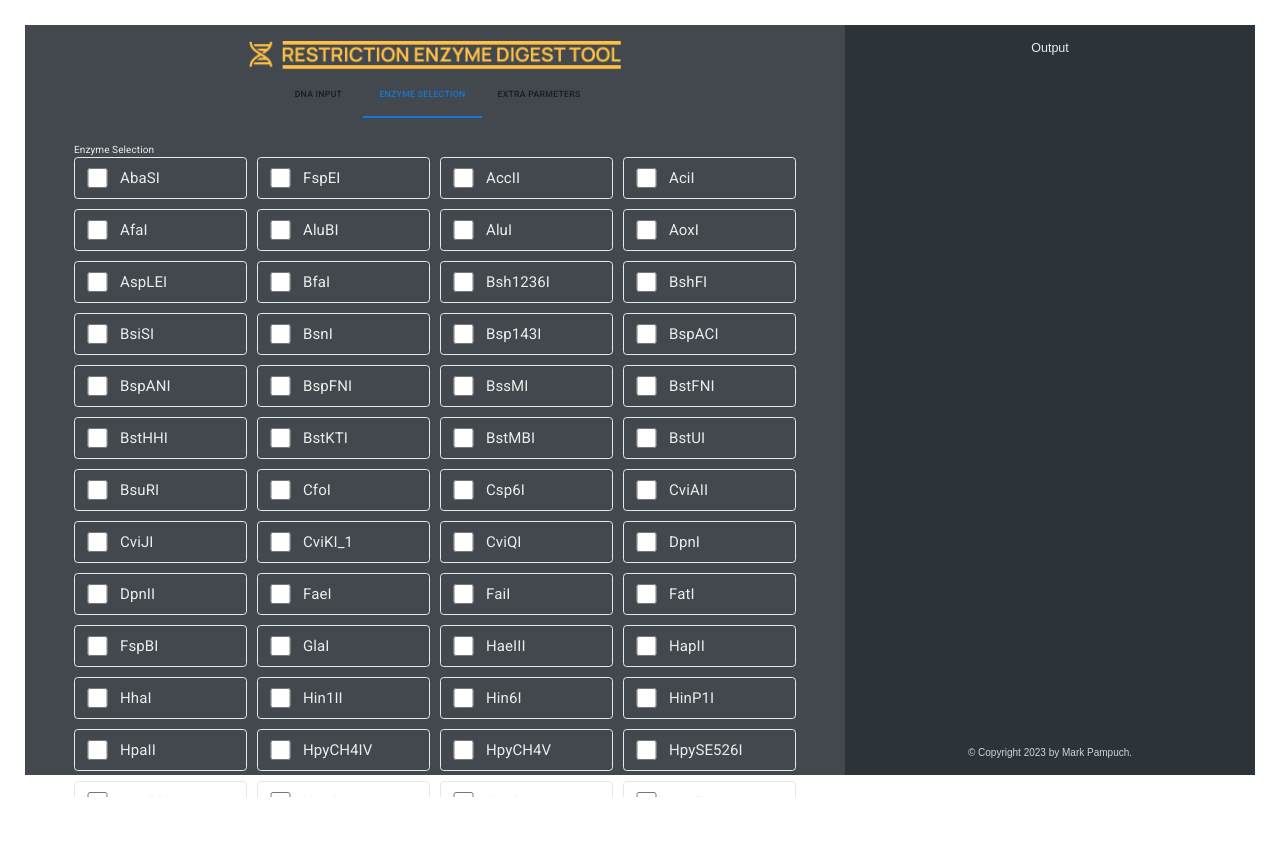
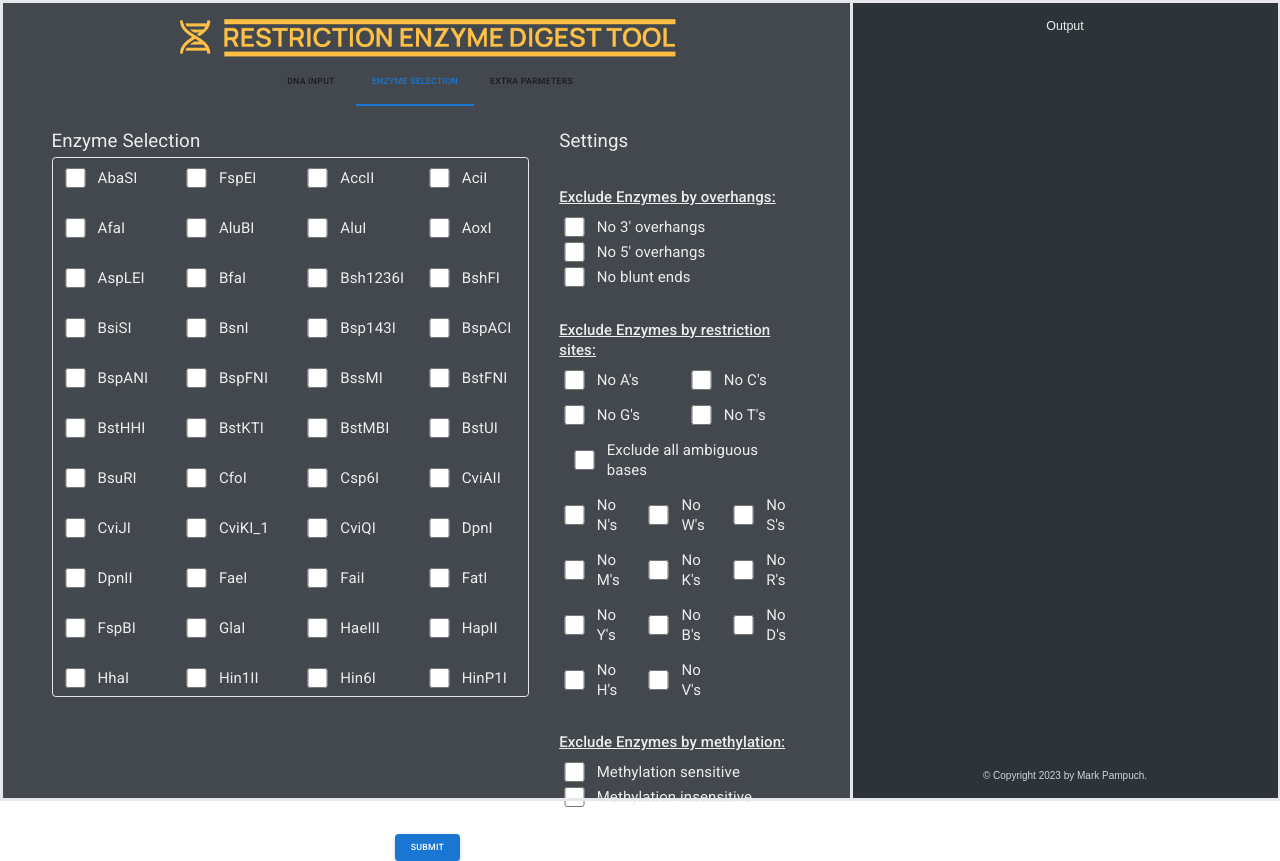
Before and after one commit to mpampuch/restriction-enzyme-digest-tool, a React (Vite) app: page / in a window 1280 px wide. Both pictures are taken after a click on the tab "ENZYME SELECTION". Before the commit the page ends 821 px from the top, so only its background shows below. Built offline with nearby package versions, Linux system fonts and the light colour scheme.

Commit message:
added enzyme selection section

```diff
--- a/src/components/EnzymeSelection.jsx
+++ b/src/components/EnzymeSelection.jsx
@@ -5,14 +5,128 @@ function EnzymeSelection() {
   const enzymesList = Object.keys(enzymes);
 
   return (
-    <div className="h-[80vh] overflow-scroll">
-      <div className="grid grid-cols-1 gap-4 md:grid-cols-2 lg:grid-cols-3 xl:grid-cols-4">
-        {enzymesList.map((enzyme, index) => (
-          <div key={index} className="flex items-center rounded-md border p-4">
-            <input type="checkbox" className="h-8 w-10 flex-shrink-0" />
-            <span className="ml-4 text-2xl">{enzyme}</span>
+    <div className="flex gap-12">
+      <div className="flex h-[calc(75vh-3.25rem)] flex-grow flex-col">
+        <h1 className="mb-2 text-3xl">Enzyme Selection</h1>
+
+        <div className="flex-grow overflow-y-scroll rounded-md border">
+          <div className="grid grid-cols-1 gap-4 md:grid-cols-2 lg:grid-cols-3 xl:grid-cols-4">
+            {enzymesList.map((enzyme, index) => (
+              <div key={index} className="r flex items-center p-4">
+                <input type="checkbox" className="h-8 w-10 flex-shrink-0 " />
+                <span className="ml-4 text-2xl">{enzyme}</span>
+              </div>
+            ))}
           </div>
-        ))}
+        </div>
+      </div>
+      <div className="flex flex-col gap-12">
+        <h1 className="mb-2 text-3xl">Settings</h1>
+        <div>
+          <h2 className="mb-3 text-2xl font-medium underline">
+            Exclude Enzymes by overhangs:
+          </h2>
+          <div className="r flex items-center p-1">
+            <input type="checkbox" className="h-8 w-10 flex-shrink-0 " />
+            <span className="ml-4 text-2xl">No 3&apos; overhangs</span>
+          </div>
+          <div className="r flex items-center p-1">
+            <input type="checkbox" className="h-8 w-10 flex-shrink-0 " />
+            <span className="ml-4 text-2xl">No 5&apos; overhangs</span>
+          </div>
+          <div className="r flex items-center p-1">
+            <input type="checkbox" className="h-8 w-10 flex-shrink-0 " />
+            <span className="ml-4 text-2xl">No blunt ends</span>
+          </div>
+        </div>
+        <div>
+          <h2 className="mb-3 text-2xl font-medium underline">
+            Exclude Enzymes by restriction sites:
+          </h2>
+          <div className="grid grid-cols-1 gap-4 md:grid-cols-2">
+            <div className="r flex items-center p-1">
+              <input type="checkbox" className="h-8 w-10 flex-shrink-0 " />
+              <span className="ml-4 text-2xl">No A&apos;s</span>
+            </div>
+            <div className="r flex items-center p-1">
+              <input type="checkbox" className="h-8 w-10 flex-shrink-0 " />
+              <span className="ml-4 text-2xl">No C&apos;s</span>
+            </div>
+            <div className="r flex items-center p-1">
+              <input type="checkbox" className="h-8 w-10 flex-shrink-0 " />
+              <span className="ml-4 text-2xl">No G&apos;s</span>
+            </div>
+            <div className="r flex items-center p-1">
+              <input type="checkbox" className="h-8 w-10 flex-shrink-0 " />
+              <span className="ml-4 text-2xl">No T&apos;s</span>
+            </div>
+          </div>
+          <div className="my-4 ml-4 grid grid-cols-1 gap-4">
+            <div className="r flex items-center p-1">
+              <input type="checkbox" className="h-8 w-10 flex-shrink-0 " />
+              <span className="ml-4 text-2xl">Exclude all ambiguous bases</span>
+            </div>
+          </div>
+          <div className="grid grid-cols-1 gap-4 md:grid-cols-2 lg:grid-cols-3">
+            <div className="r flex items-center p-1">
+              <input type="checkbox" className="h-8 w-10 flex-shrink-0 " />
+              <span className="ml-4 text-2xl">No N&apos;s</span>
+            </div>
+            <div className="r flex items-center p-1">
+              <input type="checkbox" className="h-8 w-10 flex-shrink-0 " />
+              <span className="ml-4 text-2xl">No W&apos;s</span>
+            </div>
+            <div className="r flex items-center p-1">
+              <input type="checkbox" className="h-8 w-10 flex-shrink-0 " />
+              <span className="ml-4 text-2xl">No S&apos;s</span>
+            </div>
+            <div className="r flex items-center p-1">
+              <input type="checkbox" className="h-8 w-10 flex-shrink-0 " />
+              <span className="ml-4 text-2xl">No M&apos;s</span>
+            </div>
+            <div className="r flex items-center p-1">
+              <input type="checkbox" className="h-8 w-10 flex-shrink-0 " />
+              <span className="ml-4 text-2xl">No K&apos;s</span>
+            </div>
+            <div className="r flex items-center p-1">
+              <input type="checkbox" className="h-8 w-10 flex-shrink-0 " />
+              <span className="ml-4 text-2xl">No R&apos;s</span>
+            </div>
+            <div className="r flex items-center p-1">
+              <input type="checkbox" className="h-8 w-10 flex-shrink-0 " />
+              <span className="ml-4 text-2xl">No Y&apos;s</span>
+            </div>
+            <div className="r flex items-center p-1">
+              <input type="checkbox" className="h-8 w-10 flex-shrink-0 " />
+              <span className="ml-4 text-2xl">No B&apos;s</span>
+            </div>
+            <div className="r flex items-center p-1">
+              <input type="checkbox" className="h-8 w-10 flex-shrink-0 " />
+              <span className="ml-4 text-2xl">No D&apos;s</span>
+            </div>
+            <div className="r flex items-center p-1">
+              <input type="checkbox" className="h-8 w-10 flex-shrink-0 " />
+              <span className="ml-4 text-2xl">No H&apos;s</span>
+            </div>
+            <div className="r flex items-center p-1">
+              <input type="checkbox" className="h-8 w-10 flex-shrink-0 " />
+              <span className="ml-4 text-2xl">No V&apos;s</span>
+            </div>
+          </div>
+        </div>
+        <div>
+          <h2 className="mb-3 text-2xl font-medium underline">
+            Exclude Enzymes by methylation:
+          </h2>
+          <div className="r flex items-center p-1">
+            <input type="checkbox" className="h-8 w-10 flex-shrink-0 " />
+            <span className="ml-4 text-2xl">Methylation sensitive</span>
+          </div>
+          <div className="r flex items-center p-1">
+            <input type="checkbox" className="h-8 w-10 flex-shrink-0 " />
+            <span className="ml-4 text-2xl">Methylation insensitive</span>
+          </div>
+        </div>
       </div>
     </div>
   );
--- a/src/components/Logo.jsx
+++ b/src/components/Logo.jsx
@@ -1,6 +1,6 @@
 function Logo() {
   return (
-    <img src="/logo.png" alt="Restriction Enzyme tool logo" className="h-12" />
+    <img src="/logo.png" alt="Restriction Enzyme tool logo" className="h-16" />
   );
 }
 
--- a/src/components/OutputContainer.jsx
+++ b/src/components/OutputContainer.jsx
@@ -1,6 +1,6 @@
 function OutputContainer() {
   return (
-    <div className="relative flex h-full flex-1 flex-col items-center bg-[#2d3439] px-20 pb-6 pt-6">
+    <div className="relative flex h-full flex-1 flex-col items-center bg-[#2d3439] px-20 pb-6 pt-6 outline outline-gray-200">
       <h1 className="text-xl">Output</h1>
       <footer className="mt-auto">
         <p className="text-base text-gray-300">
--- a/src/components/Sidebar.jsx
+++ b/src/components/Sidebar.jsx
@@ -1,12 +1,15 @@
+import Button from "@mui/material/Button";
 import Logo from "./Logo";
-
 import BasicTabs from "./Tabs";
 
 function Sidebar() {
   return (
-    <div className="flex h-full basis-8/12 flex-col items-center bg-[#42484d] px-10 pb-6 pt-6">
+    <div className="flex h-full basis-8/12 flex-col items-center bg-[#42484d] px-10 pb-6 pt-6 outline  outline-gray-200">
       <Logo />
       <BasicTabs />
+      <div className="mt-auto">
+        <Button variant="contained">Submit</Button>
+      </div>
     </div>
   );
 }
--- a/src/components/Tabs.jsx
+++ b/src/components/Tabs.jsx
@@ -124,10 +124,7 @@ export default function BasicTabs() {
           </div>
         </CustomTabPanel>
         <CustomTabPanel value={value} index={1}>
-          <div>
-            <h1>Enzyme Selection</h1>
-            <EnzymeSelection />
-          </div>
+          <EnzymeSelection />
         </CustomTabPanel>
         <CustomTabPanel value={value} index={2}>
           <h1>Extra parameters</h1>
--- a/src/pages/AppLayout.jsx
+++ b/src/pages/AppLayout.jsx
@@ -3,8 +3,9 @@ import Sidebar from "../components/Sidebar";
 
 function AppLayout() {
   return (
-    <div className="relative flex h-screen overscroll-y-none p-10">
+    <div className="relative flex h-screen overscroll-y-none bg-gray-300 p-1">
       <Sidebar />
+
       <OutputContainer />
     </div>
   );
```
